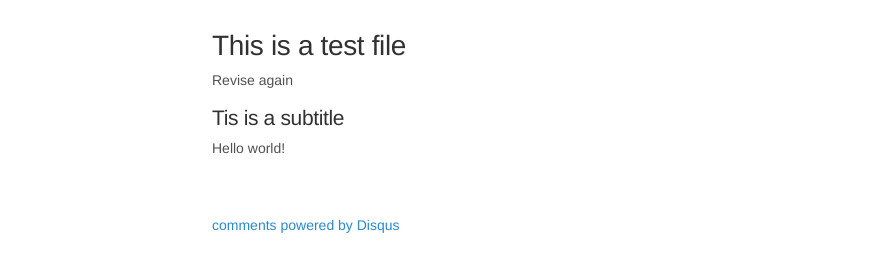
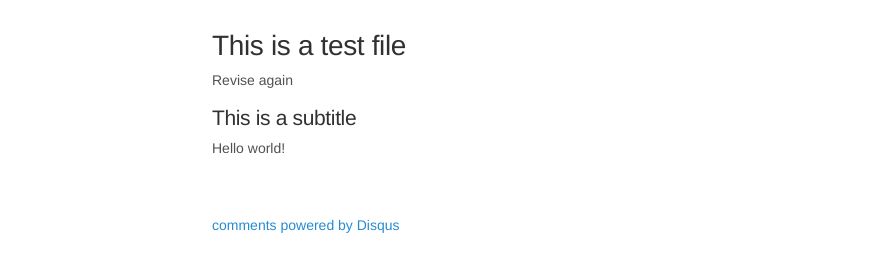
Before and after one commit to Ircama/osm-carto-tutorials, a Jekyll site: the page built from pages/a-test.md, in a window 1280 px wide. Shown: the part 128-400 px from the top of the page, without its empty margins (0-892 px from the left). Built offline with Jekyll 4.4.1, drawn with Linux system fonts in a browser that asks for light colours; comment, search, counter and statistics services are not loaded.

Commit message:
Update a-test.md

```diff
--- a/pages/a-test.md
+++ b/pages/a-test.md
@@ -8,6 +8,6 @@ permalink: /to-be-removed/
 # This is a test file
 Revise again
 
-## Tis is a subtitle
+## This is a subtitle
 
 Hello world!
```
